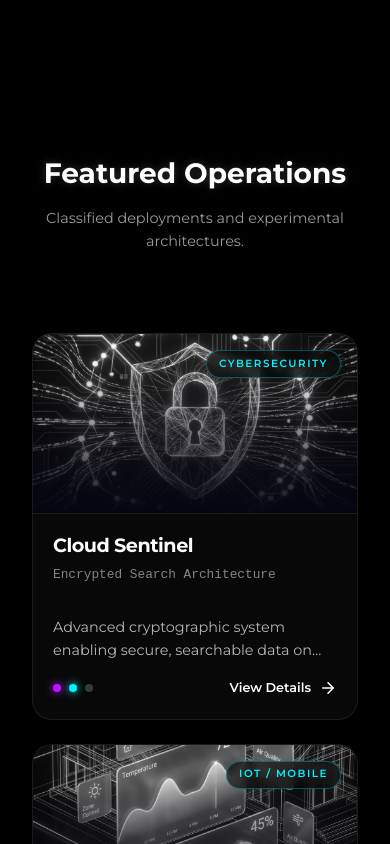
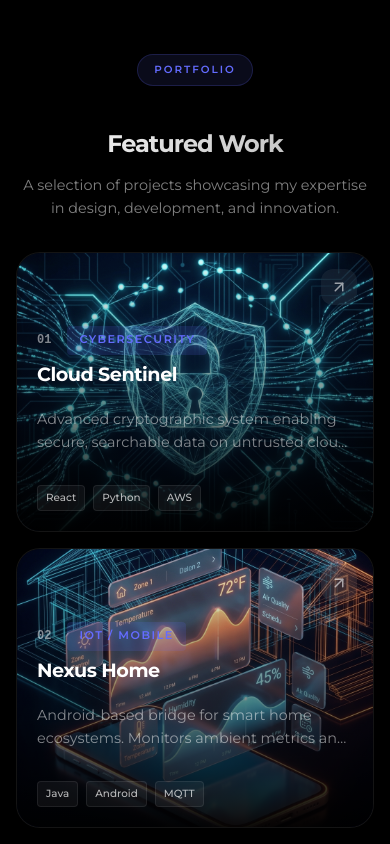
Before and after one commit to deepuissacgigi/deepuissacgigi-web, a React (Vite) app: page / in a window 390 px wide. Shown: the part 3600-4444 px from the top of the page. Built offline with nearby package versions, Linux system fonts and the light colour scheme; no server answers.

Commit message:
feat(projects): Complete redesign with modern Bento Grid layout - Glassmorphism cards with gradient overlays - Mouse-tracking hover glow effect - Responsive grid (large/medium/small cards) - Premium typography and spacing

```diff
--- a/src/pages/Projects.jsx
+++ b/src/pages/Projects.jsx
@@ -1,106 +1,119 @@
 import React from 'react';
 import useIntersectionObserver from '../hooks/useIntersectionObserver';
-import { ExternalLink, Github, ArrowRight, Shield, Zap, Globe } from 'lucide-react';
+import { ArrowUpRight } from 'lucide-react';
 import SeoHead from '../components/SeoHead';
 import { SEO_DATA } from '../utils/seoData';
-// IMPORT THE NEW DEDICATED SCSS
 import './Projects.scss';
 
 /*
    PROJECT DATA
-   Simple, flat data structure for the Neon Grid.
+   Each project has a size: 'large', 'medium', or 'small' for the bento grid.
 */
 const projects = [
     {
         id: '01',
         title: 'Cloud Sentinel',
-        subtitle: 'Encrypted Search Architecture',
-        description: 'Advanced cryptographic system enabling secure, searchable data on untrusted cloud servers. Features trace-based authorization and real-time threat detection.',
+        description: 'Advanced cryptographic system enabling secure, searchable data on untrusted cloud servers with real-time threat detection.',
         category: 'Cybersecurity',
         image: '/assets/projects/cloud.png',
-        tech: ['React', 'Python', 'AWS']
+        tech: ['React', 'Python', 'AWS'],
+        size: 'large'
     },
     {
         id: '02',
         title: 'Nexus Home',
-        subtitle: 'IoT Environmental Control',
-        description: 'Android-based bridge for smart home ecosystems. Monitors ambient metrics and automates climate control using a custom Java-based sensor protocol.',
+        description: 'Android-based bridge for smart home ecosystems. Monitors ambient metrics and automates climate control.',
         category: 'IoT / Mobile',
         image: '/assets/projects/iot.png',
-        tech: ['Java', 'Android SDK', 'MQTT']
+        tech: ['Java', 'Android', 'MQTT'],
+        size: 'medium'
     },
     {
         id: '03',
         title: 'Cavli Portal',
-        subtitle: 'Enterprise Web Presence',
-        description: 'High-performance corporate portal built for scale. Implements server-side rendering for SEO and WebGL for interactive product visualizations.',
+        description: 'High-performance corporate portal with server-side rendering and WebGL product visualizations.',
         category: 'Enterprise',
         image: '/assets/projects/corporate.png',
-        tech: ['Next.js', 'WebGL', 'Node']
+        tech: ['Next.js', 'WebGL', 'Node'],
+        size: 'small'
+    },
+    {
+        id: '04',
+        title: 'Neural Analytics',
+        description: 'Machine learning dashboard for predictive business intelligence and automated reporting.',
+        category: 'AI / ML',
+        image: '/assets/projects/cloud.png',
+        tech: ['Python', 'TensorFlow', 'React'],
+        size: 'small'
     }
 ];
 
 const Projects = () => {
     const [headerRef, headerVisible] = useIntersectionObserver({ triggerOnce: true });
 
+    // Mouse tracking for hover glow effect
+    const handleMouseMove = (e, cardElement) => {
+        const rect = cardElement.getBoundingClientRect();
+        const x = ((e.clientX - rect.left) / rect.width) * 100;
+        const y = ((e.clientY - rect.top) / rect.height) * 100;
+        cardElement.style.setProperty('--mouse-x', `${x}%`);
+        cardElement.style.setProperty('--mouse-y', `${y}%`);
+    };
+
     return (
-        <div id="projects" className="section-container" style={{ padding: '8rem 0' }}>
+        <section id="projects" className="projects-section">
             <SeoHead {...SEO_DATA.projects} />
             <div className="container">
                 {/* Header */}
-                <div ref={headerRef} className={`section-header ${headerVisible ? 'animate-fade-in' : 'opacity-0'}`} style={{ marginBottom: '4rem' }}>
-
-                    <h2
-                        className={`section-title ${headerVisible ? 'animate-glitch-reveal' : 'opacity-0'}`}
-                        data-text="Featured Operations"
-                    >
-                        Featured Operations
-                    </h2>
-                    <p className="section-description">
-                        Classified deployments and experimental architectures.
-
+                <div
+                    ref={headerRef}
+                    className={`projects-header ${headerVisible ? 'animate-fade-in' : 'opacity-0'}`}
+                >
+                    <span className="section-label">Portfolio</span>
+                    <h2>Featured Work</h2>
+                    <p className="section-subtitle">
+                        A selection of projects showcasing my expertise in design, development, and innovation.
                     </p>
                 </div>
 
-                {/* THE NEON GRID */}
-                <div className="neon-grid-container">
+                {/* Bento Grid */}
+                <div className="bento-grid">
                     {projects.map((project, index) => (
-                        <div key={project.id} className="neon-card" style={{ animationDelay: `${index * 0.15}s` }}>
-
-                            {/* Image Header */}
-                            <div className="card-image">
-                                <div className="overlay"></div>
-                                <div className="category-badge">{project.category}</div>
-                                <img src={project.image} alt={project.title} />
+                        <div
+                            key={project.id}
+                            className={`bento-card bento-card--${project.size}`}
+                            onMouseMove={(e) => handleMouseMove(e, e.currentTarget)}
+                            style={{ animationDelay: `${index * 0.1}s` }}
+                        >
+                            {/* Background Image */}
+                            <div className="card-visual">
+                                <img src={project.image} alt={project.title} loading="lazy" />
                             </div>
 
-                            {/* Content Body */}
+                            {/* Arrow Icon */}
+                            <div className="card-arrow">
+                                <ArrowUpRight />
+                            </div>
+
+                            {/* Content */}
                             <div className="card-content">
-                                <h3 className="project-title">{project.title}</h3>
-                                <div className="project-subtitle">{project.subtitle}</div>
-                                <p className="project-desc">{project.description}</p>
-
-                                {/* Footer Actions */}
-                                <div className="card-footer">
-                                    <div className="tech-stack">
-                                        {/* Decorative Tech Dots */}
-                                        <span className="active"></span>
-                                        <span className="blue"></span>
-                                        <span></span>
-                                    </div>
-                                    <a href="#" className="project-link">
-                                        View Details <ArrowRight size={18} />
-                                    </a>
+                                <div className="card-meta">
+                                    <span className="card-number">{project.id}</span>
+                                    <span className="card-category">{project.category}</span>
+                                </div>
+                                <h3 className="card-title">{project.title}</h3>
+                                <p className="card-description">{project.description}</p>
+                                <div className="card-tech">
+                                    {project.tech.map((t) => (
+                                        <span key={t}>{t}</span>
+                                    ))}
                                 </div>
                             </div>
-
-                            {/* Neon Glow Bar */}
-                            <div className="neon-bar"></div>
                         </div>
                     ))}
                 </div>
             </div>
-        </div>
+        </section>
     );
 };
 
--- a/src/pages/Projects.scss
+++ b/src/pages/Projects.scss
@@ -1,265 +1,339 @@
 /* ========================================= */
-/* NEON GLASS GRID - DEDICATED STYLES        */
+/* MODERN BENTO GRID - PROJECTS SECTION      */
+/* Premium, Minimal, Modern Design           */
 /* ========================================= */
 
-// Variables (Local to avoid import issues, though ideally imported)
-$neon-blue: #00f3ff;
-$neon-purple: #bc13fe;
-$dark-bg: #050510;
-$glass-bg: rgba(255, 255, 255, 0.03);
-$glass-border: rgba(255, 255, 255, 0.08);
+$accent: #646cff;
+$accent-glow: rgba(100, 108, 255, 0.4);
+$glass-bg: rgba(255, 255, 255, 0.02);
+$glass-border: rgba(255, 255, 255, 0.06);
+$text-muted: rgba(255, 255, 255, 0.5);
 
-.projects-section-neon {
-    padding: 8rem 0;
+.projects-section {
+    padding: 6rem 0;
     position: relative;
+}
+
+/* Section Header */
+.projects-header {
+    text-align: center;
+    margin-bottom: 4rem;
+
+    .section-label {
+        display: inline-block;
+        padding: 0.5rem 1.25rem;
+        background: rgba($accent, 0.1);
+        border: 1px solid rgba($accent, 0.2);
+        border-radius: 100px;
+        font-size: 0.75rem;
+        font-weight: 600;
+        letter-spacing: 2px;
+        text-transform: uppercase;
+        color: $accent;
+        margin-bottom: 1.5rem;
+    }
+
+    h2 {
+        font-size: 3rem;
+        font-weight: 700;
+        letter-spacing: -1px;
+        margin-bottom: 1rem;
+        background: linear-gradient(135deg, #fff 0%, rgba(255, 255, 255, 0.7) 100%);
+        -webkit-background-clip: text;
+        -webkit-text-fill-color: transparent;
+        background-clip: text;
+    }
+
+    .section-subtitle {
+        font-size: 1.1rem;
+        color: $text-muted;
+        max-width: 500px;
+        margin: 0 auto;
+        line-height: 1.7;
+    }
+}
+
+/* Bento Grid Layout */
+.bento-grid {
+    display: grid;
+    grid-template-columns: repeat(12, 1fr);
+    grid-auto-rows: minmax(200px, auto);
+    gap: 1.5rem;
+    max-width: 1100px;
+    margin: 0 auto;
+}
+
+/* Bento Card Base */
+.bento-card {
+    background: $glass-bg;
+    border: 1px solid $glass-border;
+    border-radius: 24px;
     overflow: hidden;
+    position: relative;
+    display: flex;
+    flex-direction: column;
+    transition: all 0.4s cubic-bezier(0.4, 0, 0.2, 1);
+    cursor: pointer;
 
-    // Background Grid Mesh
     &::before {
         content: '';
         position: absolute;
-        top: 0;
-        left: 0;
-        width: 100%;
-        height: 100%;
-        background-image:
-            linear-gradient(rgba(255, 255, 255, 0.03) 1px, transparent 1px),
-            linear-gradient(90deg, rgba(255, 255, 255, 0.03) 1px, transparent 1px);
-        background-size: 50px 50px;
-        z-index: 0;
+        inset: 0;
+        background: radial-gradient(600px circle at var(--mouse-x, 50%) var(--mouse-y, 50%),
+                rgba($accent, 0.06),
+                transparent 40%);
+        opacity: 0;
+        transition: opacity 0.4s;
         pointer-events: none;
+        z-index: 1;
+    }
+
+    &:hover {
+        border-color: rgba($accent, 0.3);
+        transform: translateY(-4px);
+        box-shadow:
+            0 20px 40px -15px rgba(0, 0, 0, 0.5),
+            0 0 0 1px rgba($accent, 0.1);
+
+        &::before {
+            opacity: 1;
+        }
+
+        .card-visual img {
+            transform: scale(1.05);
+            filter: saturate(1.2);
+        }
+
+        .card-arrow {
+            transform: translate(4px, -4px);
+            opacity: 1;
+        }
+
+        .card-number {
+            color: $accent;
+        }
     }
 }
 
-.neon-grid-container {
-    display: grid;
-    grid-template-columns: repeat(auto-fit, minmax(350px, 1fr));
-    gap: 3rem;
-    perspective: 1000px;
-    position: relative;
-    z-index: 1;
-    padding: 2rem 1rem;
+/* Card Sizes */
+.bento-card--large {
+    grid-column: span 8;
+    grid-row: span 2;
 }
 
-.neon-card {
-    position: relative;
-    height: 500px;
-    background: $glass-bg;
-    border: 1px solid $glass-border;
-    border-radius: 20px;
-    overflow: hidden;
-    transition: all 0.5s cubic-bezier(0.23, 1, 0.32, 1);
-    display: flex;
-    flex-direction: column;
-    backdrop-filter: blur(10px);
-    -webkit-backdrop-filter: blur(10px);
-
-    // Hover Effects
-    &:hover {
-        transform: translateY(-10px) scale(1.02);
-        border-color: rgba($neon-blue, 0.5);
-        box-shadow:
-            0 15px 40px -10px rgba(0, 0, 0, 0.8),
-            0 0 20px -5px rgba($neon-blue, 0.4);
-
-        .card-image img {
-            transform: scale(1.1);
-            filter: grayscale(0%);
+.bento-card--medium {
+    grid-column: span 4;
+    grid-row: span 2;
 }
 
-        .neon-bar {
-            width: 100%;
-            box-shadow: 0 0 15px $neon-blue;
-        }
+.bento-card--small {
+    grid-column: span 6;
+    grid-row: span 1;
 }
 
-    // 1. Image Area
-    .card-image {
-        height: 55%;
-        position: relative;
-        overflow: hidden;
-        border-bottom: 1px solid $glass-border;
+/* Card Visual (Image) */
+.card-visual {
+    position: absolute;
+    inset: 0;
+    z-index: 0;
 
     img {
         width: 100%;
         height: 100%;
         object-fit: cover;
-            transition: transform 0.8s ease;
-            filter: grayscale(100%);
+        transition: all 0.6s ease;
+        filter: saturate(0.8);
     }
 
-        .overlay {
+    /* Gradient Overlay */
+    &::after {
+        content: '';
         position: absolute;
-            top: 0;
-            left: 0;
-            width: 100%;
-            height: 100%;
-            background: linear-gradient(to top, #050510 0%, transparent 80%);
-            z-index: 1;
+        inset: 0;
+        background: linear-gradient(180deg,
+                transparent 0%,
+                rgba(0, 0, 0, 0.4) 50%,
+                rgba(0, 0, 0, 0.95) 100%);
+    }
 }
 
-        .category-badge {
+/* Card Content */
+.card-content {
+    position: relative;
+    z-index: 2;
+    padding: 2rem;
+    margin-top: auto;
+    display: flex;
+    flex-direction: column;
+    gap: 0.75rem;
+}
+
+.card-meta {
+    display: flex;
+    align-items: center;
+    gap: 1rem;
+}
+
+.card-number {
+    font-size: 0.75rem;
+    font-weight: 700;
+    color: $text-muted;
+    font-family: monospace;
+    transition: color 0.3s;
+}
+
+.card-category {
+    font-size: 0.7rem;
+    font-weight: 600;
+    letter-spacing: 1.5px;
+    text-transform: uppercase;
+    color: $accent;
+    padding: 0.35rem 0.75rem;
+    background: rgba($accent, 0.15);
+    border-radius: 4px;
+}
+
+.card-title {
+    font-size: 1.75rem;
+    font-weight: 700;
+    color: #fff;
+    letter-spacing: -0.5px;
+    line-height: 1.2;
+    margin: 0;
+}
+
+.card-description {
+    font-size: 0.9rem;
+    color: $text-muted;
+    line-height: 1.6;
+    display: -webkit-box;
+    -webkit-line-clamp: 2;
+    line-clamp: 2;
+    -webkit-box-orient: vertical;
+    overflow: hidden;
+}
+
+/* Tech Tags */
+.card-tech {
+    display: flex;
+    gap: 0.5rem;
+    flex-wrap: wrap;
+    margin-top: 0.5rem;
+
+    span {
+        font-size: 0.7rem;
+        padding: 0.3rem 0.6rem;
+        background: rgba(255, 255, 255, 0.05);
+        border: 1px solid rgba(255, 255, 255, 0.08);
+        border-radius: 4px;
+        color: rgba(255, 255, 255, 0.7);
+        font-weight: 500;
+    }
+}
+
+/* Arrow Icon */
+.card-arrow {
     position: absolute;
     top: 1.5rem;
     right: 1.5rem;
-            background: rgba(0, 0, 0, 0.6);
-            border: 1px solid rgba($neon-blue, 0.3);
-            color: $neon-blue;
-            padding: 0.4rem 1rem;
-            border-radius: 100px;
-            font-size: 0.75rem;
-            font-weight: 600;
-            text-transform: uppercase;
-            letter-spacing: 1.5px;
-            z-index: 2;
-            backdrop-filter: blur(5px);
+    width: 40px;
+    height: 40px;
+    display: flex;
+    align-items: center;
+    justify-content: center;
+    background: rgba(255, 255, 255, 0.1);
+    backdrop-filter: blur(10px);
+    border-radius: 12px;
+    color: #fff;
+    opacity: 0.6;
+    transition: all 0.3s ease;
+    z-index: 3;
+
+    svg {
+        width: 18px;
+        height: 18px;
     }
 }
 
-    // 2. Content Area
-    .card-content {
-        flex: 1;
-        padding: 2rem;
-        display: flex;
-        flex-direction: column;
-        position: relative;
-
-        .project-title {
-            font-size: 1.8rem;
-            color: white;
-            margin: 0 0 0.5rem 0;
-            font-weight: 700;
-            letter-spacing: -0.5px;
+/* Mobile Responsive */
+@media (max-width: 900px) {
+    .bento-grid {
+        grid-template-columns: 1fr;
+        gap: 1rem;
     }
 
-        .project-subtitle {
-            font-size: 0.9rem;
-            color: rgba(255, 255, 255, 0.5);
-            margin-bottom: 1.5rem;
-            font-family: monospace;
+    .bento-card--large,
+    .bento-card--medium,
+    .bento-card--small {
+        grid-column: span 1;
+        grid-row: span 1;
+        min-height: 320px;
     }
 
-        .project-desc {
-            font-size: 1rem;
-            color: rgba(255, 255, 255, 0.7);
-            line-height: 1.6;
-            margin-bottom: auto; // Push footer down
-            display: -webkit-box;
-            -webkit-line-clamp: 3;
-            -webkit-box-orient: vertical;
-            overflow: hidden;
+    .projects-header h2 {
+        font-size: 2rem;
+    }
+
+    .card-content {
+        padding: 1.5rem;
+    }
+
+    .card-title {
+        font-size: 1.4rem;
+    }
+
+    .card-arrow {
+        width: 36px;
+        height: 36px;
+        top: 1rem;
+        right: 1rem;
     }
 }
 
-    // 3. Footer / Actions
-    .card-footer {
-        margin-top: 1.5rem;
-        display: flex;
-        justify-content: space-between;
-        align-items: center;
-
-        .tech-stack {
-            display: flex;
-            gap: 0.5rem;
-
-            span {
-                width: 8px;
-                height: 8px;
-                border-radius: 50%;
-                background: rgba(255, 255, 255, 0.2);
-
-                &.active {
-                    background: $neon-purple;
-                    box-shadow: 0 0 8px $neon-purple;
+@media (max-width: 480px) {
+    .projects-section {
+        padding: 3rem 0;
     }
 
-                &.blue {
-                    background: $neon-blue;
-                    box-shadow: 0 0 8px $neon-blue;
+    .projects-header {
+        margin-bottom: 2rem;
+
+        h2 {
+            font-size: 1.75rem;
         }
+
+        .section-subtitle {
+            font-size: 0.9rem;
+        }
+
+        .section-label {
+            font-size: 0.65rem;
+            padding: 0.4rem 1rem;
         }
     }
 
-        .project-link {
-            color: white;
-            text-decoration: none;
-            font-size: 0.9rem;
-            font-weight: 600;
-            display: flex;
-            align-items: center;
-            gap: 0.5rem;
-            transition: color 0.3s ease;
-
-            &:hover {
-                color: $neon-blue;
-                gap: 0.8rem; // Slide arrow effect
-            }
-        }
-    }
-
-    // Decorative Neon Bar
-    .neon-bar {
-        position: absolute;
-        bottom: 0;
-        left: 0;
-        height: 3px;
-        width: 0%;
-        background: $neon-blue;
-        transition: width 0.4s ease, box-shadow 0.4s ease;
-    }
-}
-
-/* Mobile Responsive Styles */
-@media (max-width: 768px) {
-    .projects-section-neon {
-        padding: 4rem 0;
-    }
-
-    .neon-grid-container {
-        grid-template-columns: 1fr !important;
-        gap: 1.5rem;
-        padding: 0 0.5rem;
-    }
-
-    .neon-card {
-        height: auto;
-        min-height: 380px;
-
-        .card-image {
-            height: 180px;
-
-            .category-badge {
-                top: 1rem;
-                right: 1rem;
-                padding: 0.3rem 0.75rem;
-                font-size: 0.65rem;
-            }
+    .bento-card--large,
+    .bento-card--medium,
+    .bento-card--small {
+        min-height: 280px;
     }
 
     .card-content {
         padding: 1.25rem;
-
-            .project-title {
-                font-size: 1.3rem;
+        gap: 0.5rem;
     }
 
-            .project-subtitle {
-                font-size: 0.8rem;
-                margin-bottom: 1rem;
+    .card-title {
+        font-size: 1.2rem;
     }
 
-            .project-desc {
-                font-size: 0.85rem;
+    .card-description {
+        font-size: 0.8rem;
         -webkit-line-clamp: 2;
     }
-        }
 
-        .card-footer {
-            margin-top: 1rem;
-
-            .project-link {
-                font-size: 0.8rem;
+    .card-tech span {
+        font-size: 0.65rem;
+        padding: 0.25rem 0.5rem;
     }
 }
-    }
-}
```
Lines whose indentation alone changed are shown as unchanged.
